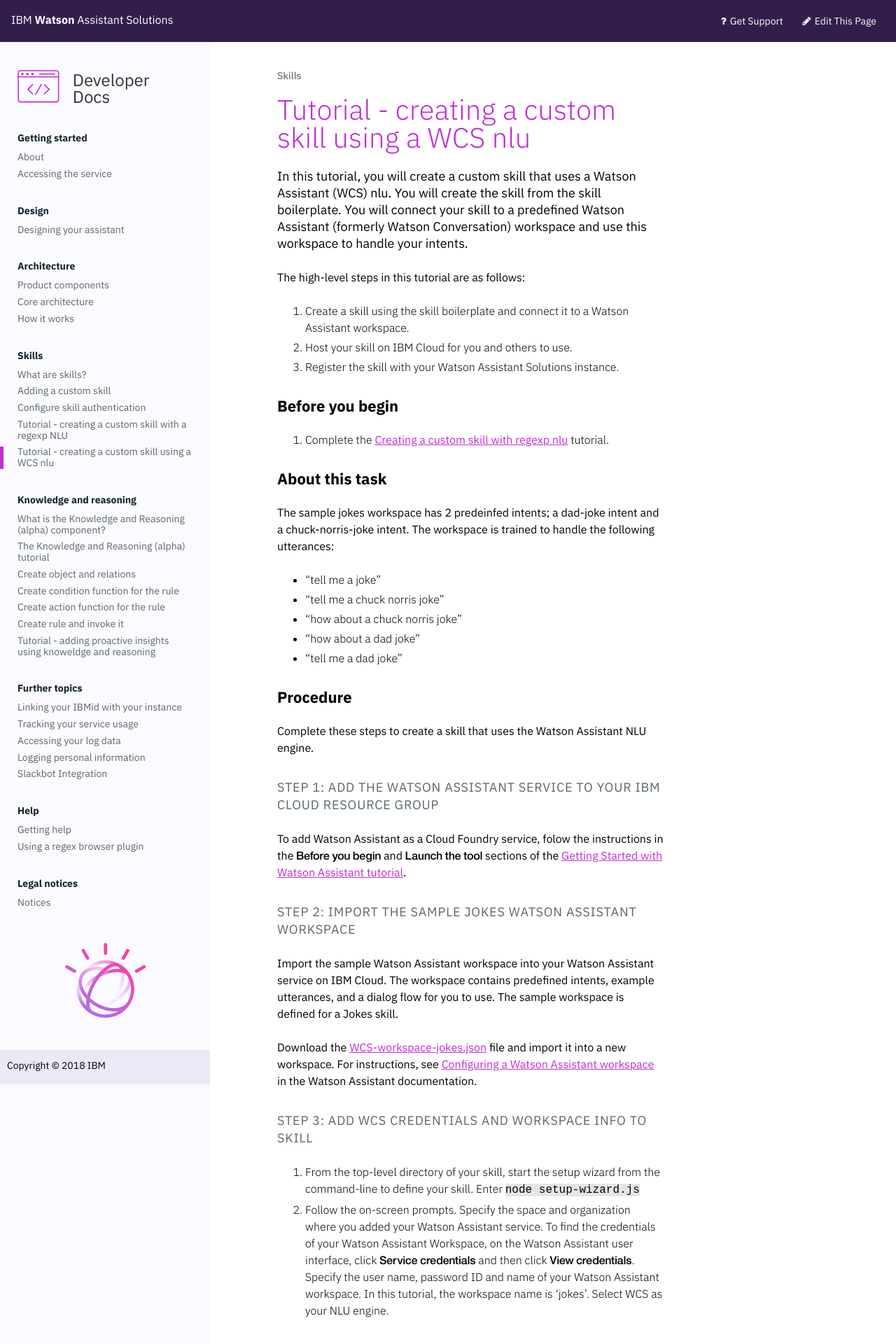
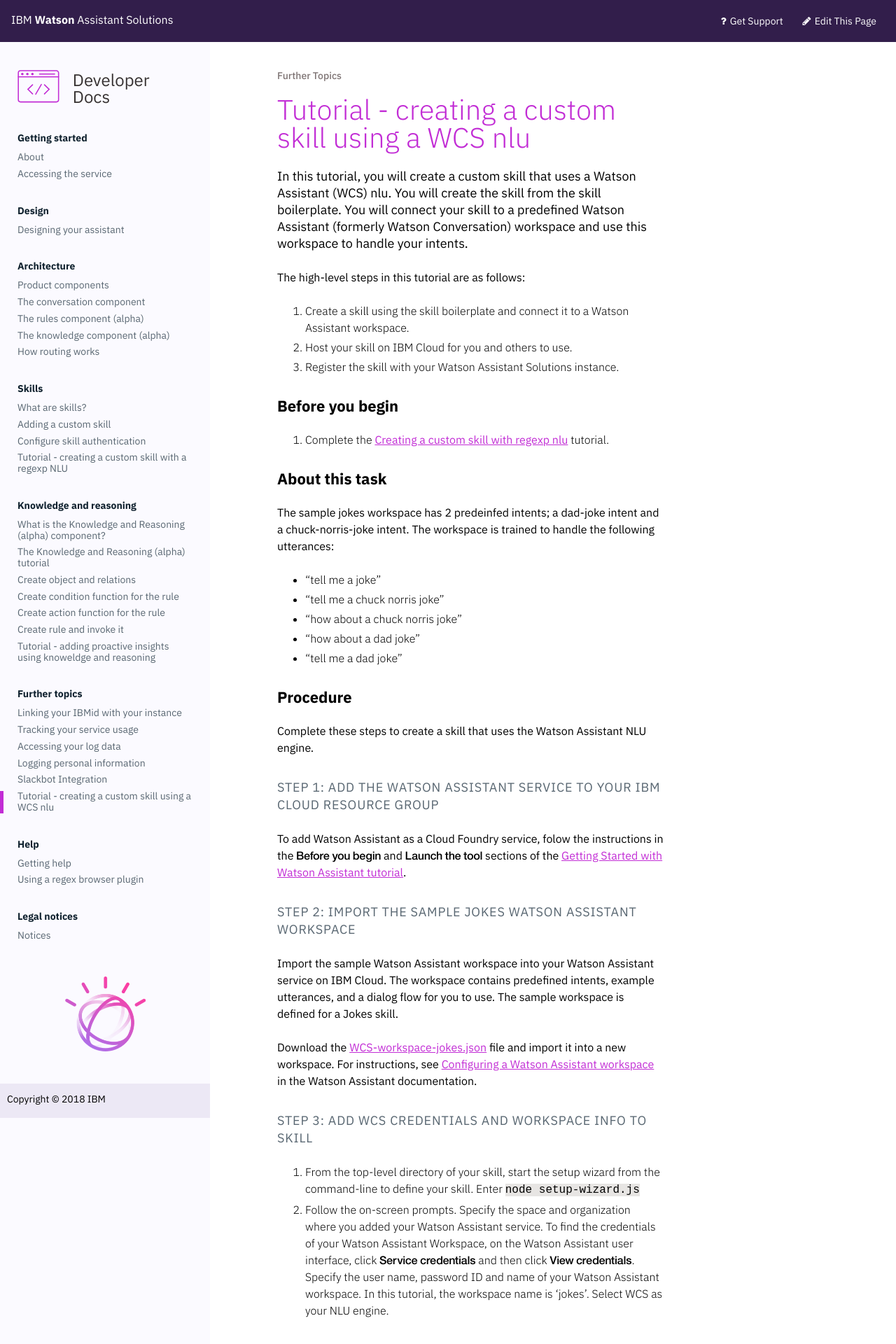
Before and after one commit to Watson-Personal-Assistant/developer, a Jekyll site: the page built from _content/further-topics/using-wcs.md, in a window 1280 px wide. Shown: the top 1920 px of the page at 70% size. Built offline with Jekyll 4.4.1, drawn with Linux system fonts in a browser that asks for light colours; some of the changed lines change nothing that is shown.

Commit message:
map to old file names

```diff
--- /dev/null
+++ b/_content/understand-service/agent-subscription.md
@@ -0,0 +1,20 @@
+---
+title: The rules component (alpha)
+weight: 15
+---
+The rules component handles subscriptions to state change events that are generated when objects and relations between objects in the knowledge component change.  The rules component notifies your proactive agents of the changes through notification events.
+
+The primary purpose of your agents is to give your cognitive application proactivity. You can refine the set of events that is sent to your agents using the rules REST API or NodeJS SDK.  Proactive agents can also create and modify objects in the Knowledge component.
+
+Rules are made up of an event type, a condition URL, and an action URL.
+- Event types: The state change event types are:
+  - `object-create`
+  - `object-delete `
+  - `object-update`
+  - `relation-create`
+  - `relation-delete`
+- Condition URL: When a state change event is generated, the rules component makes a GET REST API call to your condition URL. The condition URL call must return a `True` or `False` response.
+- Action URL: If the condition URL returns `True`, then the rules component makes a GET REST API call to the action URL handled by your code. The action URL in your code might prompt the user to do something.  Alternatively, it might do something proactively for the user by inovking a skill through the conversation component.
+
+> **What to do next?**<br/>
+Understand [what are skills]({{site.baseurl}}/skill/what-are-they).
--- /dev/null
+++ b/_content/understand-service/core.md
@@ -0,0 +1,19 @@
+---
+title: The conversation component
+weight: 10
+---
+Watson Assistant Solutions uses the conversation component to route requests, in text form, to the skill that is best placed to handle each request.
+
+Currently, a Speech-to-Text conversion service is in alpha mode. If this feature is not enabled for your instance, this ability must be provided by your application services.
+
+After sending the users’ utterance to conversation component, your application receives a JSON reply that includes, along with JSON context data, the textual reply for you to then show, or speak to your user.
+
+The conversation REST API provides the following end points:
+- Converse: send converse requests to a skill, a skillset, or all skills.  Typically, converse requests are sent to a skillset but in the proactive scenario, you might want a single skill to handle the user’s response to a prompt from the assistant.
+- Skills: register a skill with Watson Assistant Solutions.
+- SkillSets: create, update, or delete skillsets for grouping skills.
+- SkillSets-Skills Links: group skills into skillsets.
+- Health: check the availability status of a skill or skillset.
+
+> **What to do next?**<br/>
+Understand [how the knowledge component works]({{site.baseurl}}/skill/knoweldge-store).
--- a/_content/understand-service/core_content.md
+++ /dev/null
@@ -1,46 +0,0 @@
----
-title: Core architecture
-weight: 10
----
-### The conversation component
-Watson Assistant Solutions uses the conversation component to route requests, in text form, to the skill that is best placed to handle each request.
-
-Currently, a Speech-to-Text conversion service is in alpha mode. If this feature is not enabled for your instance, this ability must be provided by your application services.
-
-After sending the users’ utterance to conversation component, your application receives a JSON reply that includes, along with JSON context data, the textual reply for you to then show, or speak to your user.
-
-The conversation REST API provides the following end points:
-- Converse: send converse requests to a skill, a skillset, or all skills.  Typically, converse requests are sent to a skillset but in the proactive scenario, you might want a single skill to handle the user’s response to a prompt from the assistant.
-- Skills: register a skill with Watson Assistant Solutions.
-- SkillSets: create, update, or delete skillsets for grouping skills.
-- SkillSets-Skills Links: group skills into skillsets.
-- Health: check the availability status of a skill or skillset.
-
-###  The knowledge component (alpha)
-The knowledge component stores object models and information about objects in a database. Using the REST API or a NodeJS SDK, your skills create and modify objects in the knowledge database.
-
-Context information that is passed by your application using the conversation API also adds and updates information in the knoweldge component.
-
-The knowledge REST API provides the following end points:
-- Object:  retrieve, create, update, and delete objects in the Knowledge component.
-- Relation: create and delete relations between objects.
-- Query: query for objects of a certain type or attribute value.
-- Heartbeat: check the availability of the knowledge component.
-
-### The rules component (alpha)
-The rules component handles subscriptions to state change events that are generated when objects and relations between objects in the knowledge component change.  The rules component notifies your proactive agents of the changes through notification events.
-
-The primary purpose of your agents is to give your cognitive application proactivity. You can refine the set of events that is sent to your agents using the rules REST API or NodeJS SDK.  Proactive agents can also create and modify objects in the Knowledge component.
-
-Rules are made up of an event type, a condition URL, and an action URL.
-- Event types: The state change event types are:
-  - `object-create`
-  - `object-delete `
-  - `object-update`
-  - `relation-create`
-  - `relation-delete`
-- Condition URL: When a state change event is generated, the rules component makes a GET REST API call to your condition URL. The condition URL call must return a `True` or `False` response.
-- Action URL: If the condition URL returns `True`, then the rules component makes a GET REST API call to the action URL handled by your code. The action URL in your code might prompt the user to do something.  Alternatively, it might do something proactively for the user by inovking a skill through the conversation component.
-
-> **What to do next?**<br/>
-Understand [what are skills]({{site.baseurl}}/skill/what-are-they).
--- a/_content/understand-service/how_it_works.md
+++ b/_content/understand-service/how_it_works.md
@@ -1,6 +1,6 @@
 ---
-title: How it works
-weight: 15
+title: How routing works
+weight: 25
 ---
 You can configure skills to react to user utterances.
 
--- /dev/null
+++ b/_content/understand-service/knowledge-store.md
@@ -0,0 +1,16 @@
+---
+title: The knowledge component (alpha)
+weight: 15
+---
+The knowledge component stores object models and information about objects in a database. Using the REST API or a NodeJS SDK, your skills create and modify objects in the knowledge database.
+
+Context information that is passed by your application using the conversation API also adds and updates information in the knoweldge component.
+
+The knowledge REST API provides the following end points:
+- Object:  retrieve, create, update, and delete objects in the Knowledge component.
+- Relation: create and delete relations between objects.
+- Query: query for objects of a certain type or attribute value.
+- Heartbeat: check the availability of the knowledge component.
+
+> **What to do next?**<br/>
+Understand [how the rules component works]({{site.baseurl}}/understand-service/agent-subscription).
--- a/_content/understand-service/overview.md
+++ b/_content/understand-service/overview.md
@@ -19,4 +19,4 @@
 **Note**:  If you want to use IBM Cloud or Watson services, you must request access to those services separately.
 
 > **What to do next?**<br/>
-Understand [how it works]({{site.baseurl}}/understand-service/how_it_works).
+Understand [how the conversation component works]({{site.baseurl}}/understand-service/core).
```
Also changed, not shown: _content/further-topics/using-wcs.md (renamed from _content/skill/using-wcs.md).
